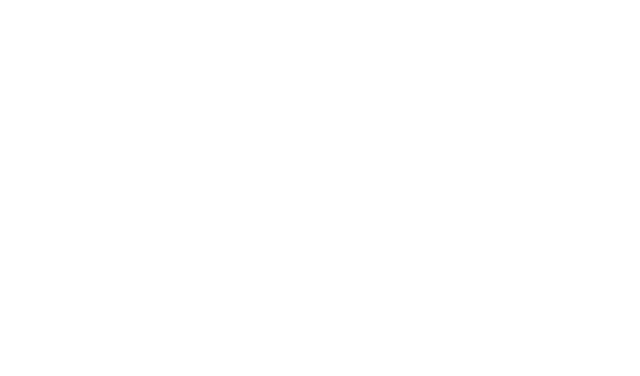
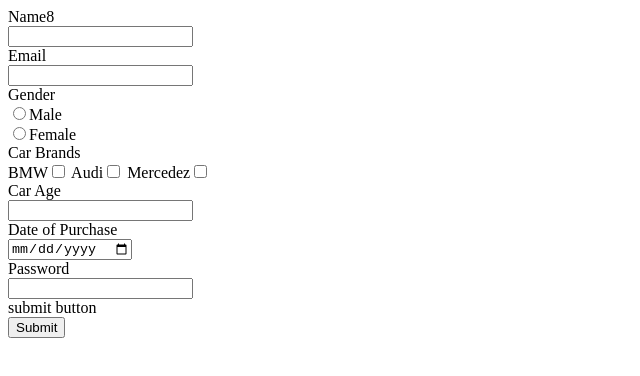
Before and after one commit to acciojob/car-insurance-form-shreyasShinde1, a website: page main.html in a window 1280 px wide. Shown: the whole page, without its empty margins (0-640 px from the left). Drawn offline with Linux system fonts and the light colour scheme.

Commit message:
created a submission

```diff
--- a/main.html
+++ b/main.html
@@ -8,6 +8,42 @@
 
 <body>
 	<!-- the entire body must be written by student -->
+	<form method="post" name="form" id="form">
+		<div>
+			<lanel for="name">Name8</lanel><br>
+			<input type="text" name="name" id="name">
+		</div>
+		<div>
+			<label for="email">Email</label><br>
+			<input type="email" name="email" id="email" required>
+		</div>
+		<div>
+			<label for="gender">Gender</label><br>
+			<input type="radio" name="gender" id="gender" value="Male" required>Male<br>
+			<input type="radio" name="gender" id="gender" value="Female" required>Female
+		</div>
+		<div>
+			<label for="cars">Car Brands</label><br>
+			BMW<input type="checkbox" name="cars" id="cars">
+			Audi<input type="checkbox" name="cars" id="cars">
+			Mercedez<input type="checkbox" name="cars" id="cars">
+		</div>
+		<div>
+			<label for="carage">Car Age</label><br>
+			<input type="number" name="carage" id="carage" required>
+		</div>
+		<div>
+			<label for="dop">Date of Purchase</label><br>
+			<input type="date" name ="dop" id="dop" required>
+		</div>
+		<div>
+			<label for="password">Password</label><br>
+			<input type ="password" name ="password"id="password" required>
+		</div>
+		<div>
+			<label for="submit">submit button</label><br>
+			<input type="submit" name="submit"id="submit">
+		</div>
     <script type="text/javascript" src="./script.js">
 </script>
 
```
